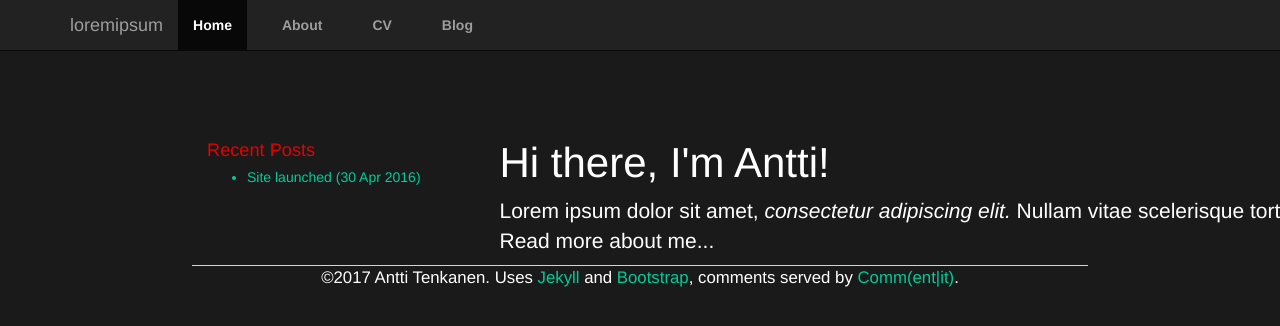
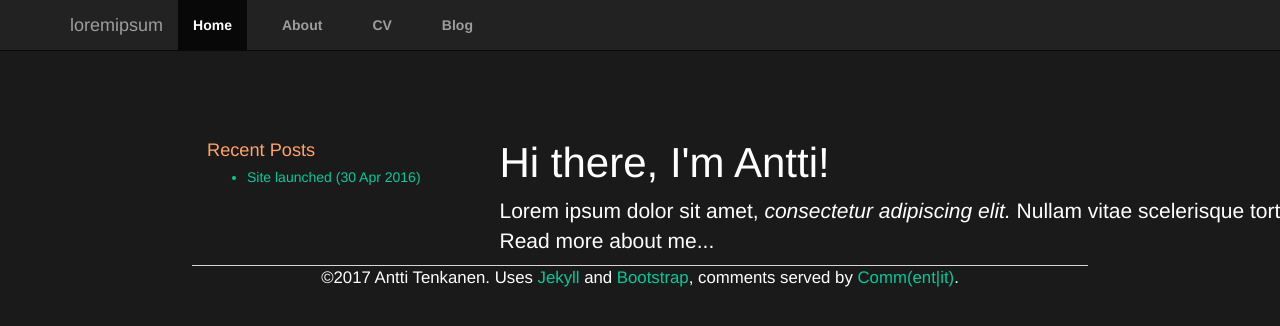
Before and after one commit to plantecophys/plantecophys, a Jekyll site: the page built from index.html, in a window 1280 px wide. Shown: the top 326 px of the page. Built offline with Jekyll 4.4.1, drawn with Linux system fonts in a browser that asks for light colours; the list of posts is cut into pages by our own code.

Commit message:
Update main.css

```diff
--- a/css/main.css
+++ b/css/main.css
@@ -58,7 +58,7 @@ ul.blog li {
 /* Blogin etusivu loppuu */
 /* Recent Posts box alkaa */
 .recentposts h1 {
-    color: #e60000;
+    color: #ffa366;
     font-size: 1.3em;
 }
 .recentposts a {
```
